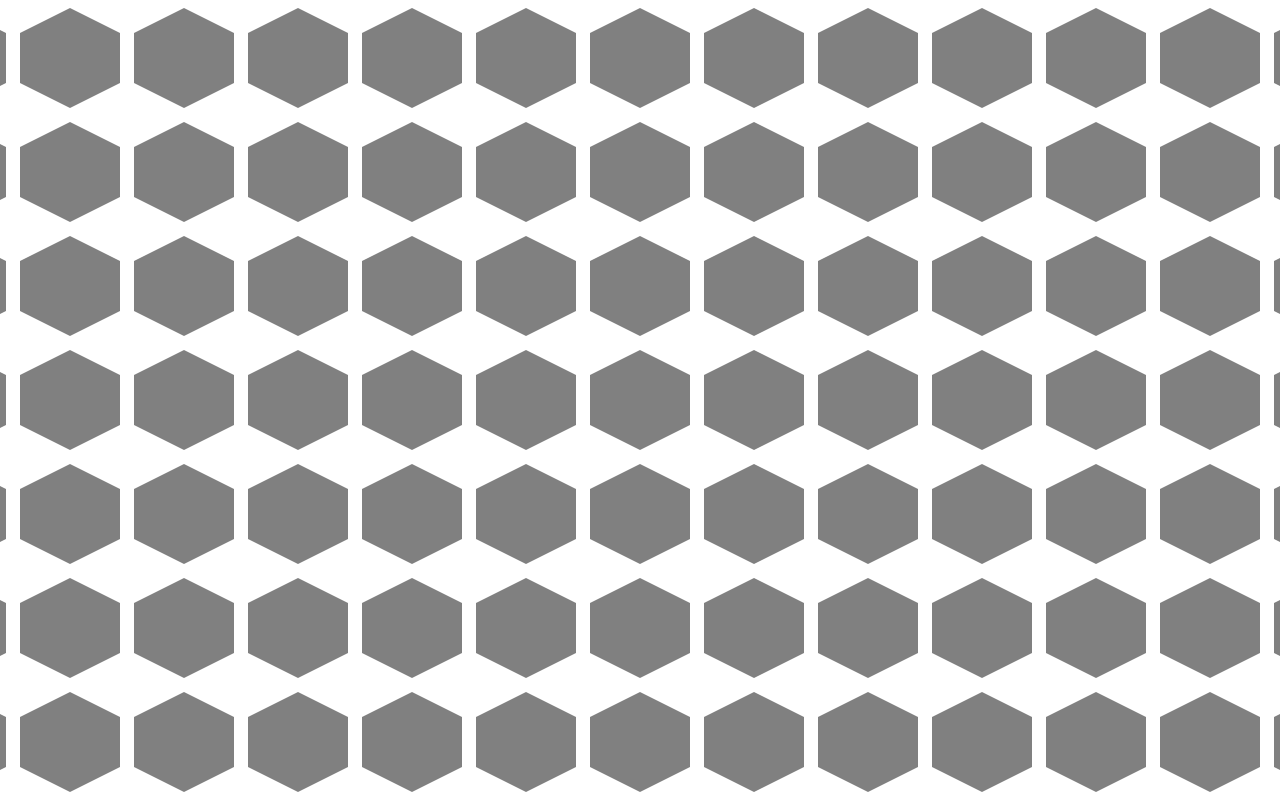
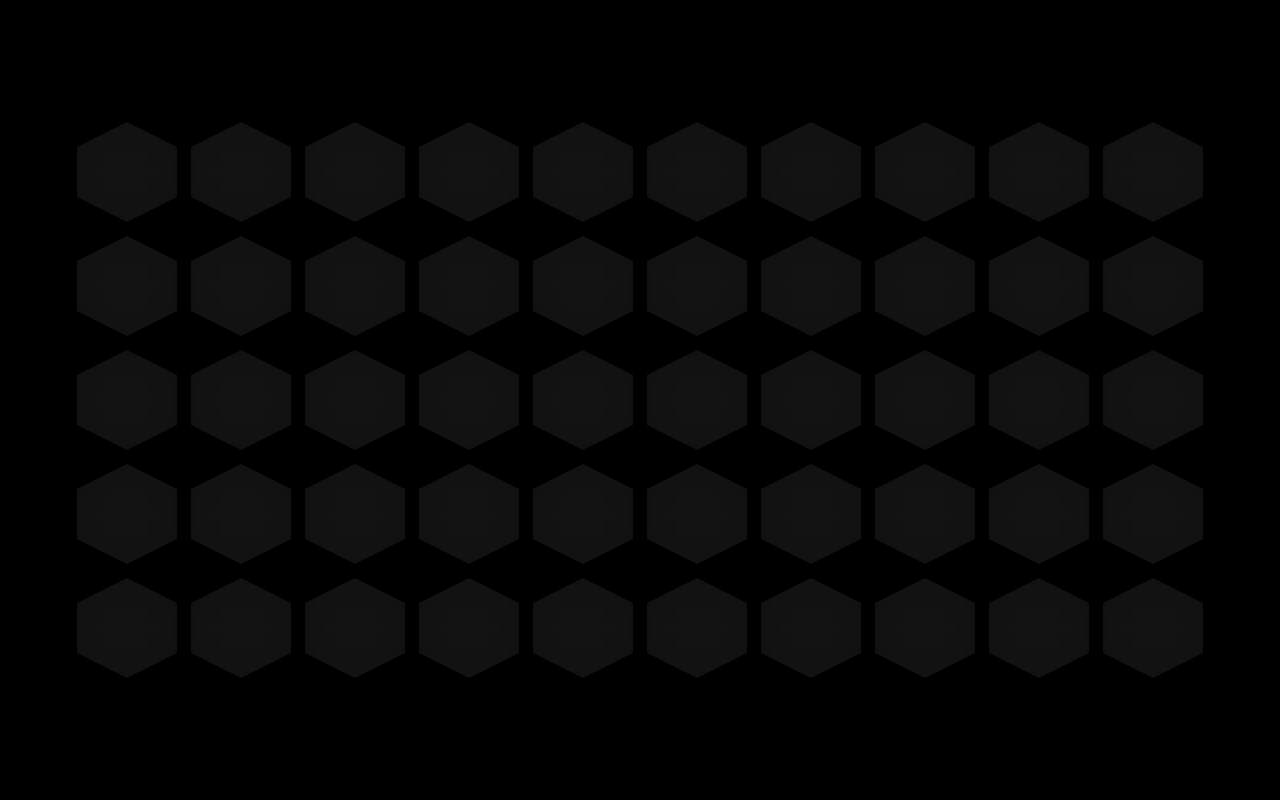
Before and after one commit to CookieNess/personal-website, a Vue app: page / in a window 1280 px wide. Built offline with nearby package versions, Linux system fonts and the light colour scheme.

Commit message:
Octagon animation ongoing

```diff
--- a/src/components/OctaGrid.vue
+++ b/src/components/OctaGrid.vue
@@ -1,7 +1,13 @@
 <template>
   <div class="octagon-grid">
     <div v-for="row in rows" :key="row" class="octagon-row">
-      <div v-for="col in columns" :key="col" class="octagon"></div>
+      <div
+        v-for="col in columns"
+        :key="col"
+        class="octagon"
+        :id="'octagon-' + dynamicId[counter]"
+        :class="{ 'octagon-activated': isActive(dynamicId[row * col]) }"
+      ></div>
     </div>
   </div>
 </template>
@@ -10,9 +16,52 @@
 export default {
   data() {
     return {
-      rows: 11,
-      columns: 25,
+      rows: 5,
+      columns: 10,
+      activatedOctagons: [],
+      counter: 0,
     };
+  },
+  computed: {
+    dynamicId() {
+      return this.columns > 0
+        ? Array.from(
+            { length: this.row * (this.columns + 1) },
+            (_, index) => index
+          )
+        : [];
+    },
+  },
+  methods: {
+    isActive(index) {
+      return this.activatedOctagons.includes(index);
+    },
+    activateOctagons() {
+      this.activatedOctagons = [];
+      const totalOctagons = this.rows * (this.columns + 1);
+      const randomIndexes = [];
+      while (randomIndexes.length < 10) {
+        const randomIndex = Math.floor(Math.random() * totalOctagons);
+        if (!randomIndexes.includes(randomIndex)) {
+          randomIndexes.push(randomIndex);
+        }
+      }
+      console.log(randomIndexes);
+      randomIndexes.forEach((index, i) => {
+        this.activatedOctagons.push(index);
+        // setTimeout(() => {
+        //   setTimeout(() => {
+        //     this.activatedOctagons.splice(
+        //       this.activatedOctagons.indexOf(index),
+        //       1
+        //     );
+        //   }, 2000);
+        // }, i * 2000);
+      });
+    },
+  },
+  mounted() {
+    this.activateOctagons();
   },
 };
 </script>
@@ -23,20 +72,26 @@ export default {
   flex-direction: column;
   align-items: center;
   justify-content: center;
-  height: 100vh; /* Full height of the viewport */
+  height: 100vh;
   overflow: hidden;
+  background-color: black;
 }
 
 .octagon-row {
   display: flex;
 }
 
+.octagon-activated {
+  background-color: orange !important;
+  filter: blur(40px) !important;
+}
+
 .octagon {
-  width: 100px; /* Adjust as needed */
-  height: 100px; /* Adjust as needed */
-  margin: 7px; /* Adjust as needed */
-  transform: rotate(0deg);
-  background-color: grey; /* Adjust as needed */
+  width: 100px;
+  height: 100px;
+  margin: 7px;
+  background-color: grey;
+  filter: blur(100px);
   clip-path: polygon(50% 0%, 100% 25%, 100% 75%, 50% 100%, 0% 75%, 0% 25%);
 }
 </style>
```
